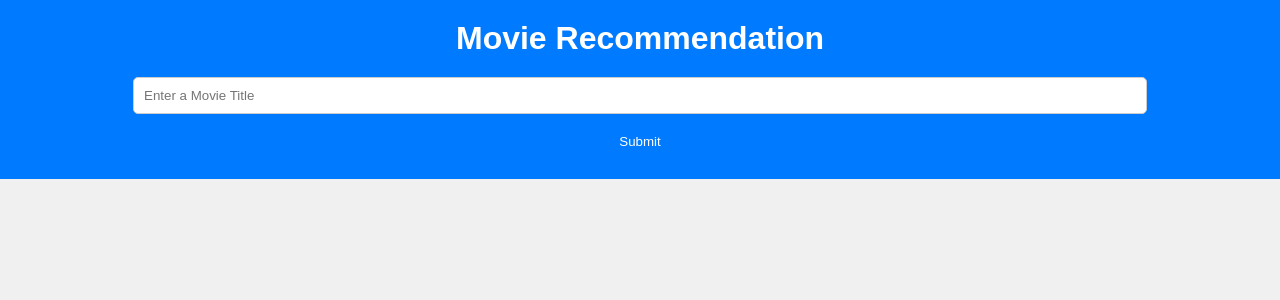
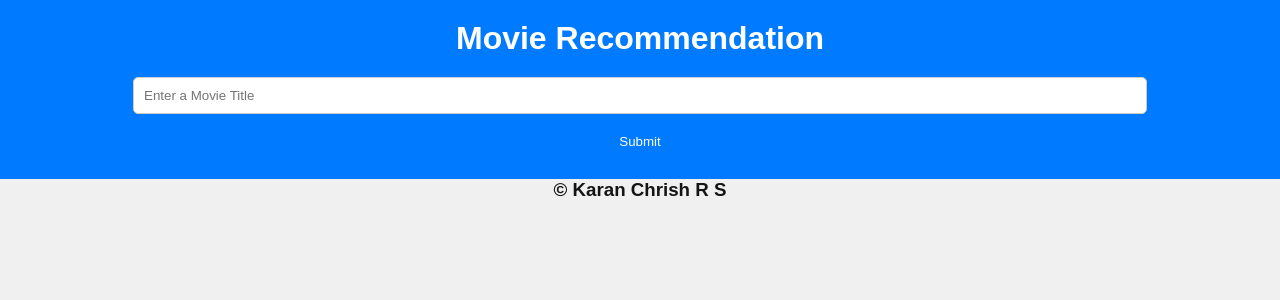
Before and after one commit to Karanchrish/Movie-Recommendation, a Flask app: page / in a window 1280 px wide. Shown: the top 300 px of the page. Run offline with Flask 3, Linux system fonts and the light colour scheme; parts of the project's set-up code (start-up, migrations or seed data) failed here and were passed over.

Commit message:
Update index.html

```diff
--- a/templates/index.html
+++ b/templates/index.html
@@ -86,6 +86,9 @@
             font-size: 17px;
             text-align: justify;
         }
+        h3{
+            text-align: center;
+        }
     </style>
 </head>
 
@@ -116,6 +119,7 @@
         </ul>
         {% endif %}
     </div>
+    <h3>&copy; Karan Chrish R S</h3>
 </body>
 
 </html>
```
